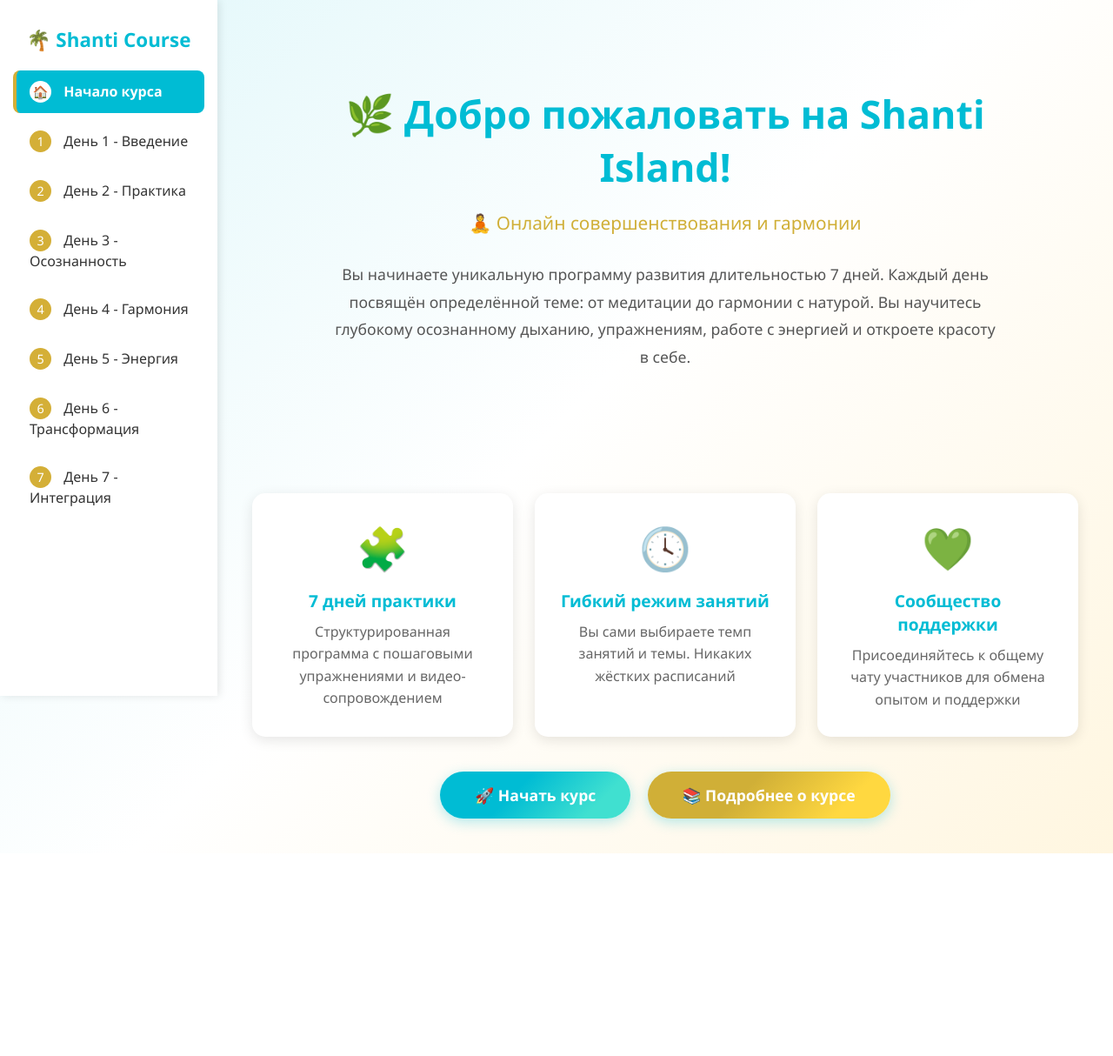
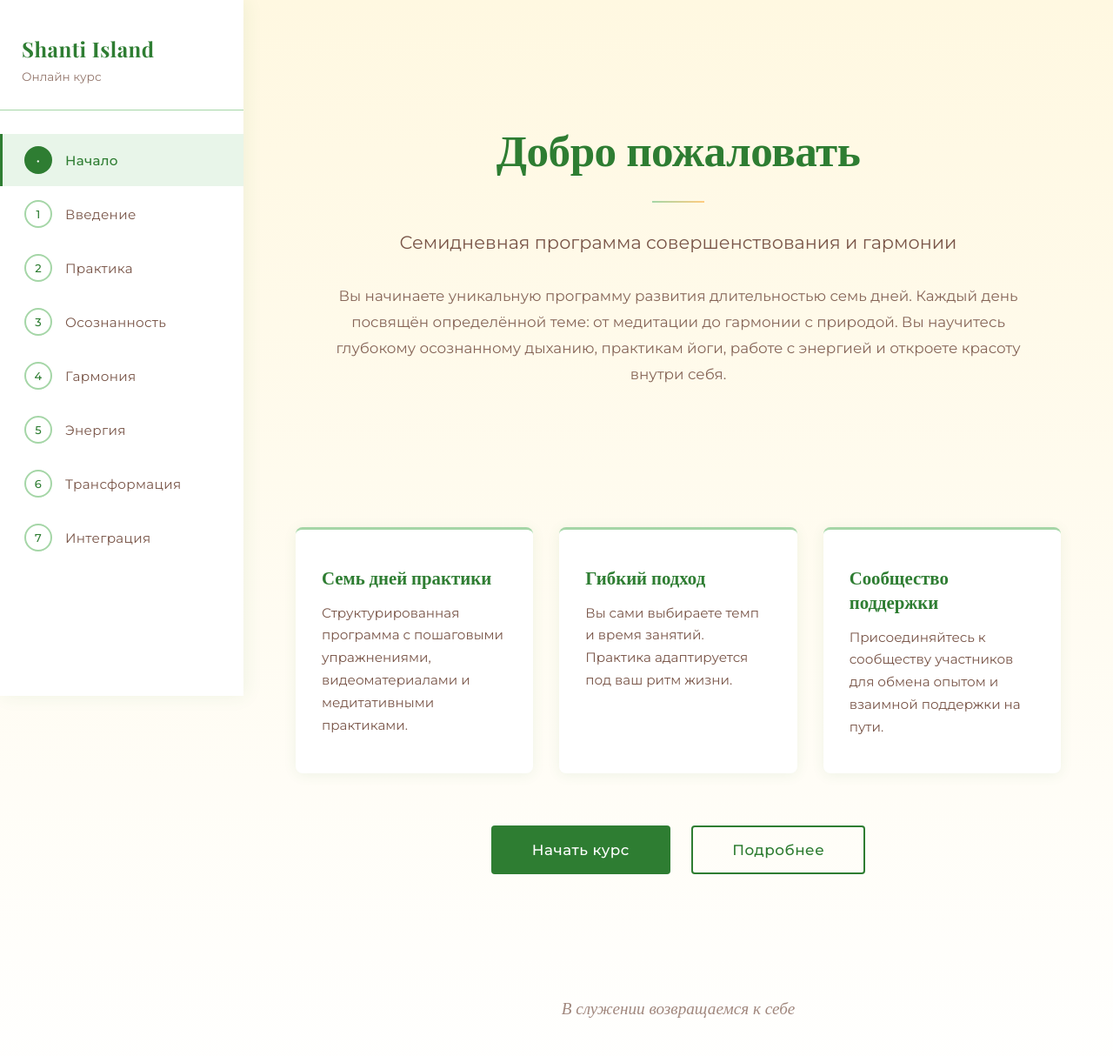
Before and after one commit to shantiislandbali-git/shanti-online-course, a plain HTML site: page index.html in a window 1280 px wide. Shown: the whole page at 87% size. Before the commit the page ends 981 px from the top, so only its background shows below. Drawn offline with nearby package versions, Linux system fonts and the light colour scheme.

Commit message:
Update welcome page with Shanti brand style - organic minimalism

```diff
--- a/index.html
+++ b/index.html
@@ -3,7 +3,8 @@
 <head>
     <meta charset="UTF-8">
     <meta name="viewport" content="width=device-width, initial-scale=1.0">
-    <title>Shanti Island - Онлайн Курс</title>
+    <title>Shanti Island | Онлайн Курс</title>
+    <link href="https://fonts.googleapis.com/css2?family=Playfair+Display:wght@400;700&family=Montserrat:wght@400;500&display=swap" rel="stylesheet">
     <style>
         * {
             margin: 0;
@@ -12,239 +13,328 @@
         }
 
         body {
-            font-family: 'Segoe UI', Tahoma, Geneva, Verdana, sans-serif;
-            background: linear-gradient(135deg, #E0F7FA 0%, #FFFFFF 50%, #FFF6E0 100%);
+            font-family: 'Montserrat', sans-serif;
+            background: linear-gradient(to bottom, #FFF8E1 0%, #FFFFFF 100%);
             min-height: 100vh;
             display: flex;
+            color: #795548;
         }
 
         /* Боковая панель */
         .sidebar {
-            width: 250px;
+            width: 280px;
             background: #FFFFFF;
-            box-shadow: 2px 0 10px rgba(0, 0, 0, 0.1);
-            padding: 30px 15px;
+            box-shadow: 2px 0 20px rgba(46, 125, 50, 0.08);
+            padding: 40px 0;
             position: fixed;
             height: 100vh;
             overflow-y: auto;
         }
 
+        .sidebar-header {
+            padding: 0 25px 30px 25px;
+            border-bottom: 1px solid #A5D6A7;
+        }
+
         .sidebar h2 {
-            color: #00BCD4;
-            font-size: 1.4em;
-            margin-bottom: 20px;
-            text-align: center;
-            font-weight: 600;
+            font-family: 'Playfair Display', serif;
+            color: #2E7D32;
+            font-size: 1.5em;
+            margin-bottom: 8px;
+            font-weight: 700;
+            letter-spacing: 0.5px;
+        }
+
+        .sidebar-subtitle {
+            font-size: 0.85em;
+            color: #795548;
+            font-weight: 400;
+            opacity: 0.8;
+        }
+
+        .nav-section {
+            padding: 25px 0;
         }
 
         .nav-item {
-            display: block;
-            padding: 12px 15px;
-            margin: 8px 0;
-            color: #333;
+            display: flex;
+            align-items: center;
+            padding: 14px 25px;
+            margin: 2px 0;
+            color: #795548;
             text-decoration: none;
-            border-radius: 8px;
-            transition: all 0.3s;
-            border-left: 4px solid transparent;
+            transition: all 0.3s ease;
+            border-left: 3px solid transparent;
+            font-size: 0.95em;
+            letter-spacing: 0.3px;
         }
 
         .nav-item:hover {
-            background: #E0F7FA;
-            border-left-color: #00BCD4;
-            padding-left: 20px;
+            background: rgba(165, 214, 167, 0.15);
+            border-left-color: #A5D6A7;
+            color: #2E7D32;
         }
 
         .nav-item.active {
-            background: #00BCD4;
-            color: white;
-            border-left-color: #D4AF37;
-            font-weight: 600;
+            background: rgba(165, 214, 167, 0.25);
+            border-left-color: #2E7D32;
+            color: #2E7D32;
+            font-weight: 500;
         }
 
-        .nav-item .day-number {
-            display: inline-block;
-            background: #D4AF37;
-            color: white;
-            width: 25px;
-            height: 25px;
+        .day-marker {
+            min-width: 32px;
+            height: 32px;
+            border: 2px solid #A5D6A7;
             border-radius: 50%;
-            text-align: center;
-            line-height: 25px;
-            margin-right: 10px;
-            font-size: 0.9em;
+            display: flex;
+            align-items: center;
+            justify-content: center;
+            margin-right: 15px;
+            font-size: 0.85em;
+            font-weight: 500;
+            color: #2E7D32;
+            transition: all 0.3s ease;
         }
 
-        .nav-item.active .day-number {
-            background: white;
-            color: #00BCD4;
+        .nav-item.active .day-marker {
+            background: #2E7D32;
+            border-color: #2E7D32;
+            color: #FFFFFF;
         }
 
         /* Основной контент */
         .main-content {
-            margin-left: 250px;
-            padding: 40px;
+            margin-left: 280px;
+            padding: 60px;
             flex: 1;
         }
 
         .hero {
             text-align: center;
-            max-width: 800px;
-            margin: 0 auto;
-            padding: 60px 20px;
+            max-width: 900px;
+            margin: 0 auto 80px;
+            padding: 80px 40px;
         }
 
         .hero h1 {
-            font-size: 2.8em;
-            color: #00BCD4;
+            font-family: 'Playfair Display', serif;
+            font-size: 3.2em;
+            color: #2E7D32;
             margin-bottom: 20px;
             font-weight: 700;
+            line-height: 1.2;
+            letter-spacing: -0.5px;
         }
 
-        .hero .subtitle {
+        .hero-subtitle {
             font-size: 1.3em;
-            color: #D0AF37;
+            color: #795548;
             margin-bottom: 30px;
-            font-weight: 500;
+            font-weight: 400;
+            line-height: 1.5;
         }
 
-        .hero p {
-            font-size: 1.1em;
-            color: #555;
-            line-height: 1.8;
-            margin-bottom: 40px;
+        .divider {
+            width: 60px;
+            height: 2px;
+            background: linear-gradient(to right, #A5D6A7, #FFCC80);
+            margin: 30px auto;
         }
 
-        /* Карточки с информацией */
-        .info-cards {
+        .hero-description {
+            font-size: 1.05em;
+            color: #795548;
+            line-height: 1.8;
+            margin-top: 30px;
+            opacity: 0.9;
+        }
+
+        /* Карточки курса */
+        .course-features {
             display: grid;
             grid-template-columns: repeat(3, 1fr);
-            gap: 25px;
-            margin: 40px 0;
+            gap: 30px;
+            max-width: 1100px;
+            margin: 0 auto 60px;
         }
 
-        .card {
-            background: white;
-            padding: 30px;
-            border-radius: 15px;
-            box-shadow: 0 4px 15px rgba(0, 0, 0, 0.1);
-            text-align: center;
-            transition: transform 0.3s;
+        .feature-card {
+            background: #FFFFFF;
+            padding: 40px 30px;
+            border-radius: 8px;
+            box-shadow: 0 2px 15px rgba(46, 125, 50, 0.08);
+            transition: transform 0.3s ease, box-shadow 0.3s ease;
+            border-top: 3px solid #A5D6A7;
         }
 
-        .card:hover {
+        .feature-card:hover {
             transform: translateY(-5px);
+            box-shadow: 0 8px 25px rgba(46, 125, 50, 0.15);
         }
 
-        .card .icon {
-            font-size: 3em;
+        .feature-title {
+            font-family: 'Playfair Display', serif;
+            font-size: 1.3em;
+            color: #2E7D32;
             margin-bottom: 15px;
+            font-weight: 600;
         }
 
-        .card h3 {
-            color: #00BCD4;
-            margin-bottom: 10px;
-            font-size: 1.2em;
-        }
-
-        .card p {
-            color: #666;
-            line-height: 1.6;
+        .feature-text {
+            color: #795548;
+            line-height: 1.7;
+            font-size: 0.95em;
         }
 
         /* Кнопки */
-        .btn-container {
+        .cta-container {
             text-align: center;
-            margin-top: 40px;
+            margin-top: 60px;
         }
 
         .btn {
             display: inline-block;
-            padding: 15px 40px;
-            background: linear-gradient(135deg, #00BCD4 40%, #40E0D0 80%);
-            color: white;
+            padding: 16px 45px;
             text-decoration: none;
-            border-radius: 30px;
-            font-size: 1.1em;
-            font-weight: 600;
-            transition: all 0.3s;
-            box-shadow: 0 4px 15px rgba(0, 188, 212, 0.3);
+            border-radius: 4px;
+            font-size: 1.05em;
+            font-weight: 500;
+            transition: all 0.3s ease;
+            letter-spacing: 0.5px;
+            border: 2px solid transparent;
         }
 
-        .btn:hover {
+        .btn-primary {
+            background: #2E7D32;
+            color: #FFFFFF;
+        }
+
+        .btn-primary:hover {
+            background: #1B5E20;
             transform: translateY(-2px);
-            box-shadow: 0 6px 18px rgba(0, 188, 212, 0.5);
+            box-shadow: 0 6px 20px rgba(46, 125, 50, 0.25);
         }
 
         .btn-secondary {
-            background: linear-gradient(135deg, #D0AF37 40%, #FFD840 80%);
-            margin-left: 15px;
+            background: transparent;
+            color: #2E7D32;
+            border-color: #2E7D32;
+            margin-left: 20px;
+        }
+
+        .btn-secondary:hover {
+            background: #2E7D32;
+            color: #FFFFFF;
+        }
+
+        /* Слоган внизу */
+        .footer-quote {
+            text-align: center;
+            margin-top: 100px;
+            padding: 40px;
+            font-family: 'Playfair Display', serif;
+            font-size: 1.2em;
+            color: #795548;
+            font-style: italic;
+            opacity: 0.7;
         }
     </style>
 </head>
 <body>
-    <!-- Боковая панель навигации -->
+    <!-- Боковая панель -->
     <div class="sidebar">
-        <h2>🌴 Shanti Course</h2>
+        <div class="sidebar-header">
+            <h2>Shanti Island</h2>
+            <div class="sidebar-subtitle">Онлайн курс</div>
+        </div>
+
+        <nav class="nav-section">
             <a href="index.html" class="nav-item active">
-            <span class="day-number">🏠</span> Начало курса
+                <span class="day-marker">•</span>
+                <span>Начало</span>
             </a>
             <a href="day-1.html" class="nav-item">
-            <span class="day-number">1</span> День 1 - Введение
+                <span class="day-marker">1</span>
+                <span>Введение</span>
             </a>
             <a href="day-2.html" class="nav-item">
-            <span class="day-number">2</span> День 2 - Практика
+                <span class="day-marker">2</span>
+                <span>Практика</span>
             </a>
             <a href="day-3.html" class="nav-item">
-            <span class="day-number">3</span> День 3 - Осознанность
+                <span class="day-marker">3</span>
+                <span>Осознанность</span>
             </a>
             <a href="day-4.html" class="nav-item">
-            <span class="day-number">4</span> День 4 - Гармония
+                <span class="day-marker">4</span>
+                <span>Гармония</span>
             </a>
             <a href="day-5.html" class="nav-item">
-            <span class="day-number">5</span> День 5 - Энергия
+                <span class="day-marker">5</span>
+                <span>Энергия</span>
             </a>
             <a href="day-6.html" class="nav-item">
-            <span class="day-number">6</span> День 6 - Трансформация
+                <span class="day-marker">6</span>
+                <span>Трансформация</span>
             </a>
             <a href="day-7.html" class="nav-item">
-            <span class="day-number">7</span> День 7 - Интеграция
+                <span class="day-marker">7</span>
+                <span>Интеграция</span>
             </a>
+        </nav>
     </div>
 
     <!-- Основной контент -->
     <div class="main-content">
         <div class="hero">
-            <h1>🌿 Добро пожаловать на Shanti Island!</h1>
-            <div class="subtitle">🧘 Онлайн совершенствования и гармонии</div>
-            <p>
-                Вы начинаете уникальную программу развития длительностью 7 дней. Каждый день посвящён определённой теме:
-                от медитации до гармонии с натурой. Вы научитесь глубокому осознанному дыханию, упражнениям, работе с энергией и откроете красоту в себе.
+            <h1>Добро пожаловать</h1>
+            <div class="divider"></div>
+            <p class="hero-subtitle">Семидневная программа совершенствования и гармонии</p>
+            <p class="hero-description">
+                Вы начинаете уникальную программу развития длительностью семь дней.
+                Каждый день посвящён определённой теме: от медитации до гармонии с природой.
+                Вы научитесь глубокому осознанному дыханию, практикам йоги, работе с энергией
+                и откроете красоту внутри себя.
             </p>
         </div>
 
-        <!-- Информационные карточки -->
-        <div class="info-cards">
-            <div class="card">
-                <div class="icon">🧩</div>
-                <h3>7 дней практики</h3>
-                <p>Структурированная программа с пошаговыми упражнениями и видео-сопровождением</p>
-            </div>
-            <div class="card">
-                <div class="icon">🕓</div>
-                <h3>Гибкий режим занятий</h3>
-                <p>Вы сами выбираете темп занятий и темы. Никаких жёстких расписаний</p>
-            </div>
-            <div class="card">
-                <div class="icon">💚</div>
-                <h3>Сообщество поддержки</h3>
-                <p>Присоединяйтесь к общему чату участников для обмена опытом и поддержки</p>
+        <!-- Особенности курса -->
+        <div class="course-features">
+            <div class="feature-card">
+                <div class="feature-title">Семь дней практики</div>
+                <div class="feature-text">
+                    Структурированная программа с пошаговыми упражнениями,
+                    видеоматериалами и медитативными практиками.
                 </div>
             </div>
 
-        <!-- Кнопки -->
-        <div class="btn-container">
-            <a href="day-1.html" class="btn">🚀 Начать курс</a>
-            <a href="#info" class="btn btn-secondary">📚 Подробнее о курсе</a>
+            <div class="feature-card">
+                <div class="feature-title">Гибкий подход</div>
+                <div class="feature-text">
+                    Вы сами выбираете темп и время занятий.
+                    Практика адаптируется под ваш ритм жизни.
+                </div>
+            </div>
+
+            <div class="feature-card">
+                <div class="feature-title">Сообщество поддержки</div>
+                <div class="feature-text">
+                    Присоединяйтесь к сообществу участников для обмена опытом
+                    и взаимной поддержки на пути.
+                </div>
+            </div>
+        </div>
+
+        <!-- Кнопки действия -->
+        <div class="cta-container">
+            <a href="day-1.html" class="btn btn-primary">Начать курс</a>
+            <a href="#about" class="btn btn-secondary">Подробнее</a>
+        </div>
+
+        <!-- Слоган -->
+        <div class="footer-quote">
+            В служении возвращаемся к себе
         </div>
     </div>
 </body>
```
Lines whose indentation alone changed are shown as unchanged.
